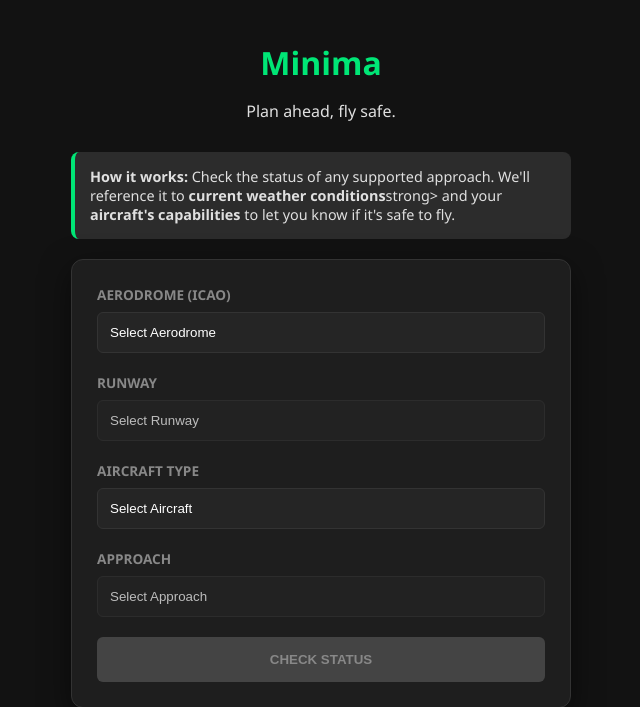
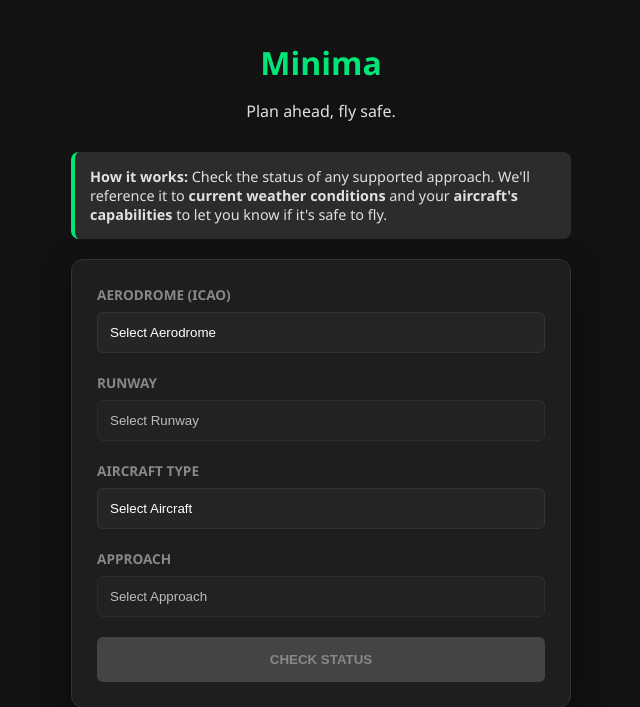
Before and after one commit to PineappleCrazy/Minima, a Flask app: page / in a window 1280 px wide. Shown: the top 707 px of the page, without its empty margins (319-959 px from the left). Run offline with Flask 3, Linux system fonts and the light colour scheme.

Commit message:
Update index.html

```diff
--- a/templates/index.html
+++ b/templates/index.html
@@ -126,7 +126,7 @@
     </div>
 
     <div class="info-box">
-        <strong>How it works:</strong> Check the status of any supported approach. We'll reference it to <strong>current weather conditions</strong>strong> and your <strong>aircraft's capabilities</strong> to let you know if it's safe to fly.
+        <strong>How it works:</strong> Check the status of any supported approach. We'll reference it to <strong>current weather conditions</strong> and your <strong>aircraft's capabilities</strong> to let you know if it's safe to fly.
     </div>
 
     <div class="card">
```
